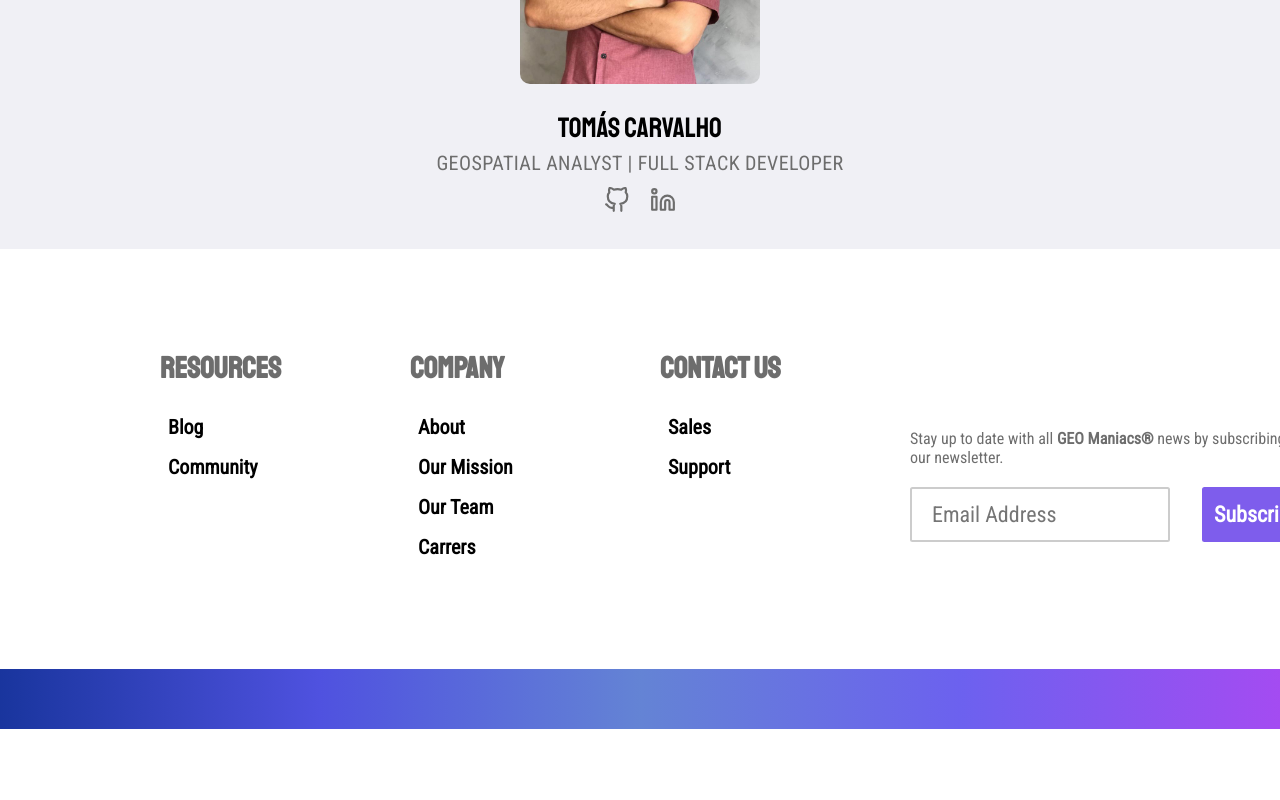
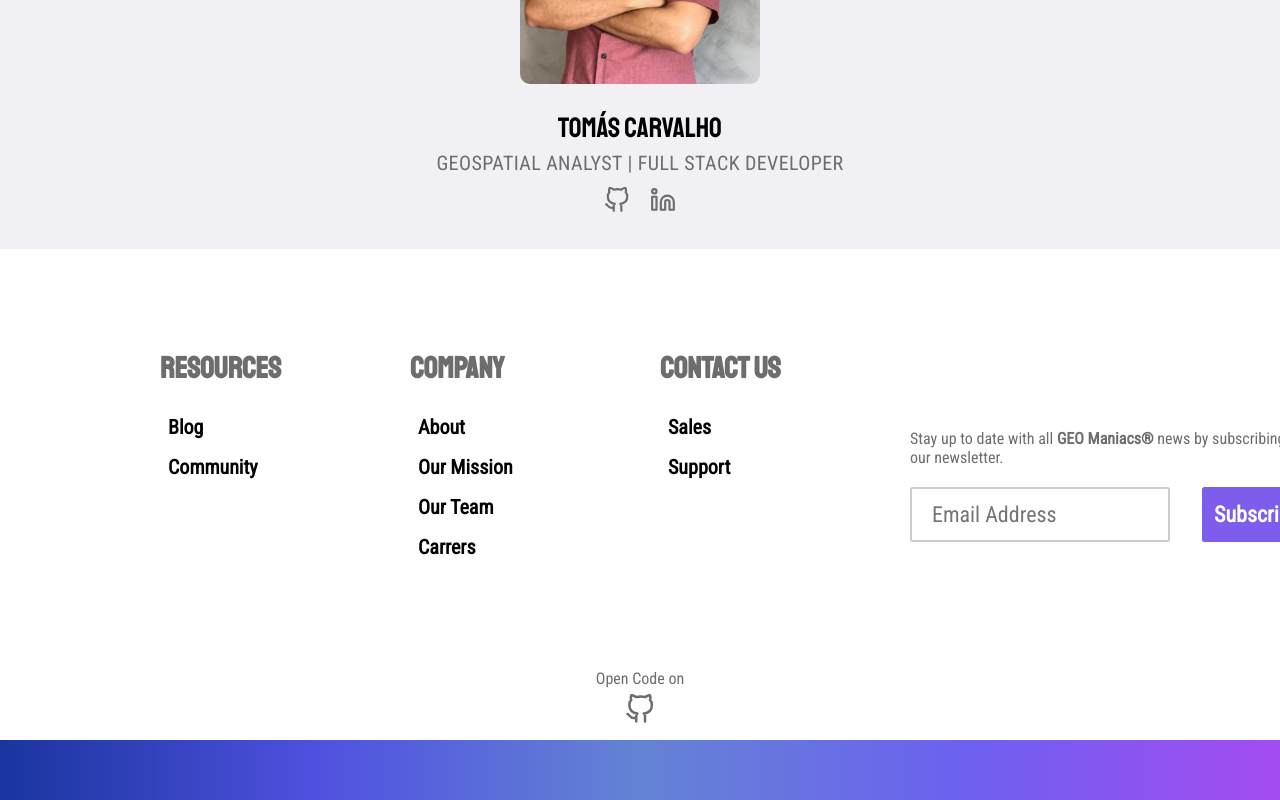
Before and after one commit to tomasoak/landingpage_geomaniacs, a React (Create React App) app: page / in a window 1280 px wide. Shown: the part 5271-6071 px from the top of the page. Before the commit the page ends 6000 px from the top, so only its background shows below. Built offline with nearby package versions, Linux system fonts and the light colour scheme.

Commit message:
add github source code icon-link

```diff
--- a/src/components/Contact/index.jsx
+++ b/src/components/Contact/index.jsx
@@ -1,5 +1,6 @@
 import React from 'react';
 import { Element } from 'react-scroll';
+import { FiGithub } from 'react-icons/fi';
 
 import {
   Container,
@@ -7,6 +8,7 @@ import {
   FooterItem,
   Subscribe,
   SubsHeader,
+  CodeSource,
   Footer,
 } from './styles';
 
@@ -61,6 +63,12 @@ function Contact() {
           </FooterItem>
         </Section>
       </Container>
+      <CodeSource>
+        <p>Open Code on </p>
+        <a href="https://github.com/tomasoak/landingpage_geomaniacs">
+          <FiGithub size={30} />
+        </a>
+      </CodeSource>
       <Footer />
     </Element>
   );
--- a/src/components/Contact/styles.js
+++ b/src/components/Contact/styles.js
@@ -107,6 +107,29 @@ export const Subscribe = styled.div`
   }
 `;
 
+export const CodeSource = styled.div`
+  display: flex;
+  flex-direction: column;
+  align-items: center;
+  padding-bottom: 12px;
+
+  p {
+    padding-bottom: 6px;
+    color: #6d6d6d;
+    font-family: 'Roboto Condensed', sans-serif;
+  }
+
+  a {
+    transition: color 0.3s;
+    color: #6d6d6d;
+    margin: 0 10px;
+
+    &:hover {
+      color: #4c4c4c;
+    }
+  }
+`;
+
 export const Footer = styled.div`
   width: 100%;
   height: 60px;
```
Also changed, not shown: 1 other file (tests, documents, lock files or other folders).
